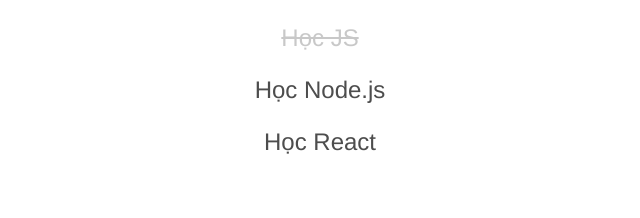
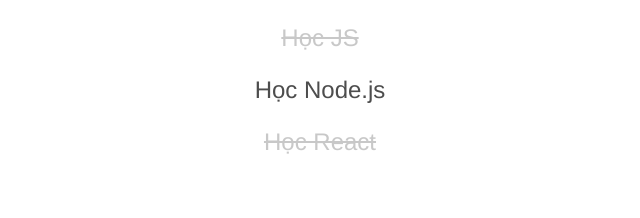
Before and after one commit to thinhtpt2000/ReactJS-Todo-List, a React (Create React App) app: page / in a window 1280 px wide. Shown: the top 218 px of the page, without its empty margins (320-960 px from the left). Built offline with nearby package versions, Linux system fonts and the light colour scheme.

Commit message:
add conditional rendering

```diff
--- a/src/App.js
+++ b/src/App.js
@@ -6,13 +6,14 @@
   const todoItems = [
     { title: "Học JS", isComplete: true },
     { title: "Học Node.js" },
-    { title: "Học React" },
+    { title: "Học React", isComplete: true },
   ];
   return (
     <div className="App">
-      {todoItems.map((item, index) => (
+      {todoItems.length > 0 && todoItems.map((item, index) => (
         <TodoItem key={index} item={item} />
       ))}
+      {todoItems.length === 0 && 'Nothing here!!!'}
     </div>
   );
 };
```
